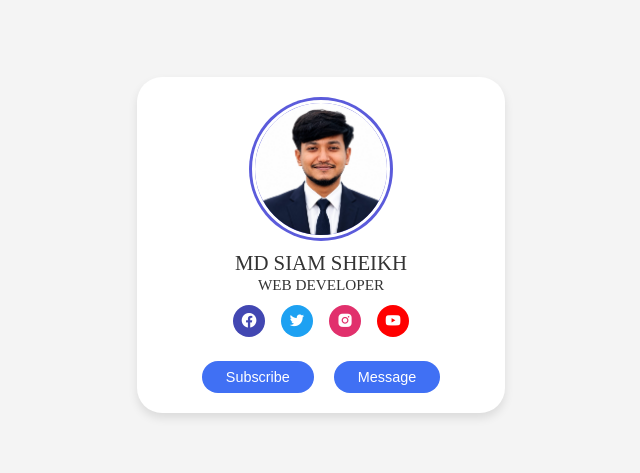
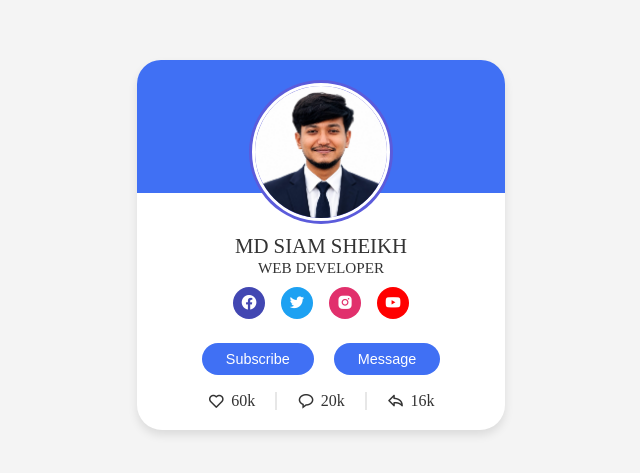
Before and after one commit to mdsiamsheikh13/Responsive-Profile-Card, a plain HTML site: page assets/index.html in a window 1280 px wide. Shown: the part 155-628 px from the top of the page, without its empty margins (319-959 px from the left). Drawn offline with nearby package versions, Linux system fonts and the light colour scheme.

Commit message:
done for launching

```diff
--- a/assets/index.html
+++ b/assets/index.html
@@ -41,6 +41,22 @@
             <button class="button">Subscribe</button>
             <button class="button">Message</button>
         </div>
+
+
+        <div class="analytics">
+            <div class="data">
+                <i class='bx bx-heart'></i>
+                <span class="number">60k</span>
+            </div>
+            <div class="data">
+            <i class='bx bx-message-rounded'></i>
+                <span class="number">20k</span>
+            </div>
+            <div class="data">
+                <i class='bx bx-share'></i>
+                <span class="number">16k</span>
+            </div>
+        </div>
     </div>
 
 </body>
--- a/assets/style.css
+++ b/assets/style.css
@@ -22,8 +22,19 @@
     border-radius: 25px;
     padding: 20px;
     box-shadow: 0 5px 10px rgba(0, 0, 0, 0.1);
+    position: relative;
 }
 
+.profile-card::before{
+    content: '';
+    position: absolute;
+    top: 0;
+    left: 0;
+    height: 36%;
+    width: 100%;
+    border-radius: 24px 24px 0 0;
+    background-color: #4070f4;
+}
 
 .image{
     position: relative;
@@ -105,3 +116,26 @@
 .buttons .button:hover {
     background-color: #0e4bf1;
 }
+
+.profile-card .analytics{
+    display: flex;
+    align-items: center;
+    margin-top: 1.1rem;
+}
+
+.analytics .data{
+    display: flex;
+    align-items: center;
+    color: #333;
+    padding: 0 20px;
+    border-right: 2px solid #e7e7e7;
+}
+
+.data:last-child{
+    border-right: none;
+}
+
+.data i{
+    font-size: 1.1rem;
+    margin-right: 6px;
+}
```
